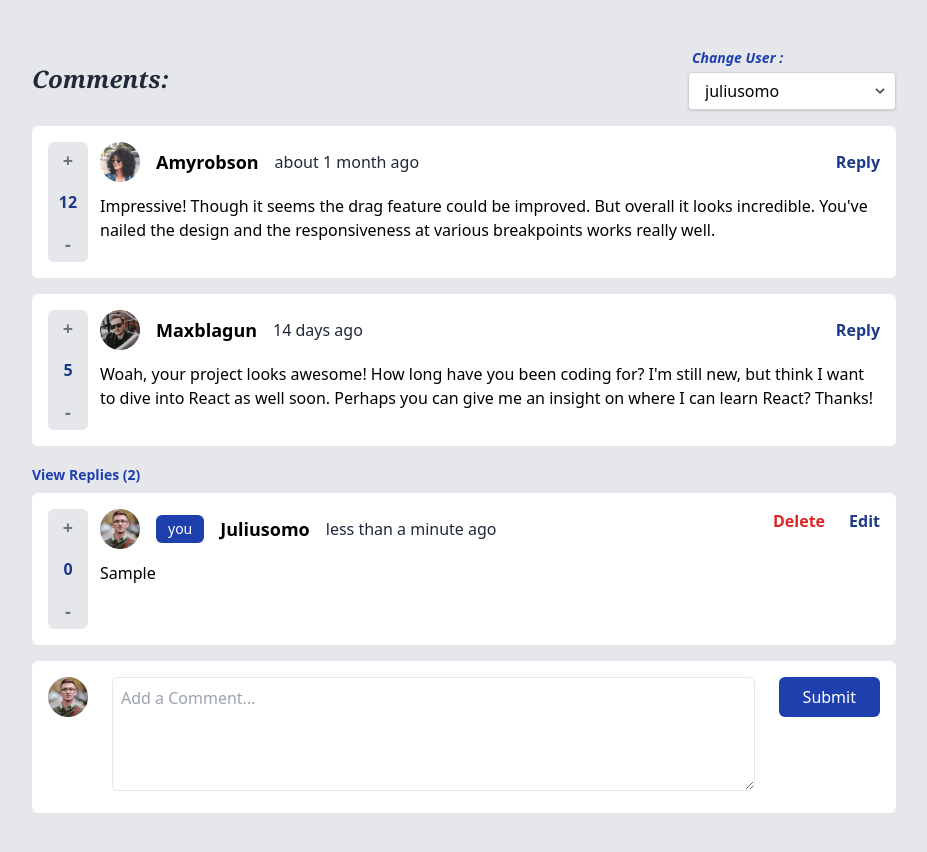
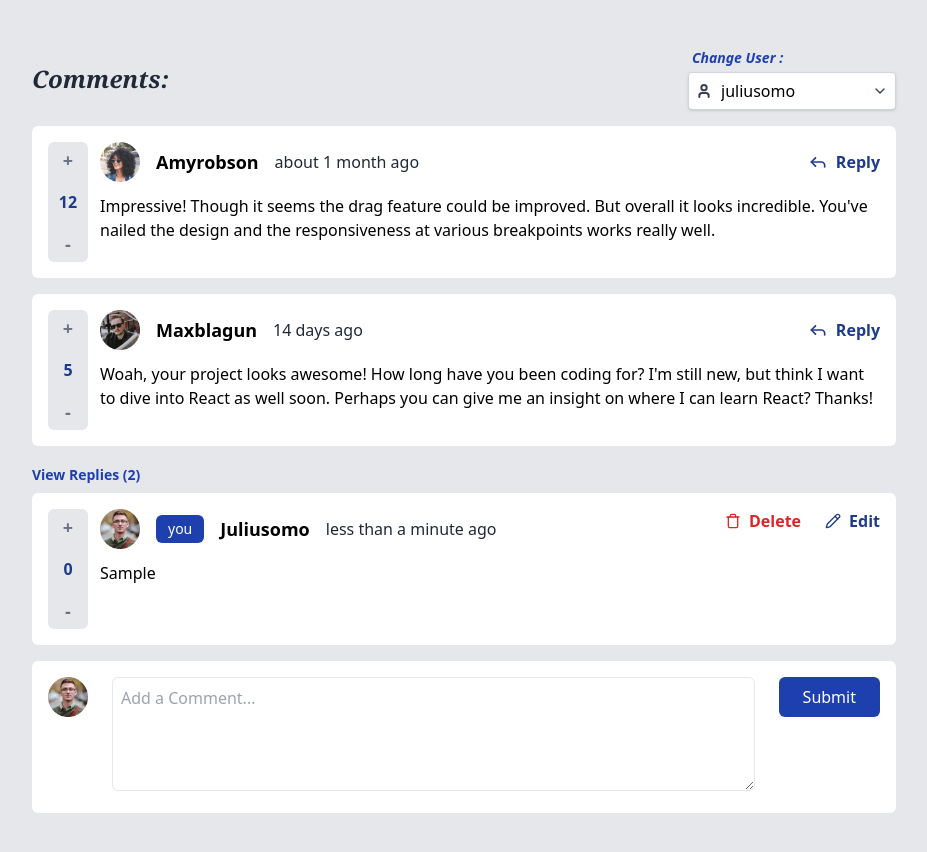
Before and after one commit to AhmedLebda/Frontend-Mentor-Comment-Section, a React (Vite) app: page / in a window 1280 px wide. Both pictures are taken after typing "Sample" into the empty fields and a click on the button "Submit". Shown: the top 852 px of the page, without its empty margins (176-1103 px from the left). Built offline with nearby package versions, Linux system fonts and the light colour scheme.

Commit message:
fix(replies): resolve "view more replies" visibility issue; feat(icons): add icons to enhance app UI

```diff
--- a/package.json
+++ b/package.json
@@ -11,6 +11,7 @@
   },
   "dependencies": {
     "date-fns": "^4.1.0",
+    "lucide-react": "^0.446.0",
     "react": "^18.3.1",
     "react-dom": "^18.3.1",
     "react-hook-form": "^7.53.0",
--- a/src/components/comment/CommentActions.tsx
+++ b/src/components/comment/CommentActions.tsx
@@ -1,3 +1,4 @@
+import { Pencil, Reply, Trash } from "lucide-react";
 import { useCommentsContext } from "../../contexts/CommentsProvider";
 import { useCurrentUser } from "../../contexts/CurrentUser"
 
@@ -9,13 +10,21 @@ const CommentActions = ({ username, id, handleReply, handleEdit }: CommentAction
 
 
     if (currentUser.username !== username)
-        return <button className="font-bold text-blue-900" onClick={() => handleReply(id)}>Reply</button>
+        return <button className="font-bold text-blue-900 flex items-center gap-2" onClick={() => handleReply(id)}>
+            <Reply size={20} />
+            <span>Reply</span>
+
+        </button>
 
 
     return (
         <div className="flex items-center md:items-start justify-end gap-6">
-            <button className="font-bold text-red-600" onClick={() => removeComment(id)}>Delete</button>
-            <button className="font-bold text-blue-900" onClick={() => handleEdit(id)}>Edit</button>
+            <button className="font-bold text-red-600 flex items-center gap-2" onClick={() => removeComment(id)}>
+                <Trash size={16} />
+                <span>Delete</span></button>
+            <button className="font-bold text-blue-900 flex items-center gap-2" onClick={() => handleEdit(id)}>
+                <Pencil size={16} />
+                <span>Edit</span></button>
         </div>)
 }
 
--- a/src/components/comment/comments_list/CommentsList.tsx
+++ b/src/components/comment/comments_list/CommentsList.tsx
@@ -59,7 +59,7 @@ const CommentsList = ({ comments }: { comments: CommentType[] }) => {
               )}
             </div>
           )}
-          {depth >= maxDepth && hasReplies && !isExpanded && (
+          {depth >= maxDepth && hasReplies && (
             <Link to={`/${comment.id}`} className="block mb-2 text-sm font-bold text-blue-800">
               View More Replies
             </Link>
--- a/src/components/general/DropDown.tsx
+++ b/src/components/general/DropDown.tsx
@@ -1,6 +1,7 @@
 import { useState } from "react"
 import { useCurrentUser } from "../../contexts/CurrentUser";
 import { User } from "../../types";
+import { ChevronDown, User as UserIcon, } from "lucide-react";
 
 type DropdownProps = {
     options: User[]
@@ -28,7 +29,7 @@ const DropDown = ({ options, placeholder = "Select an option" }: DropdownProps)
                     value={selectedValue}
                     id="selectUser"
                     onChange={handleChange}
-                    className="block appearance-none w-full bg-white border border-gray-300 hover:border-gray-500 px-4 py-2 pr-8 rounded shadow leading-tight focus:outline-none focus:shadow-outline"
+                    className="block appearance-none w-full bg-white border border-gray-300 hover:border-gray-500 px-4 py-2 pr-8 rounded shadow leading-tight focus:outline-none focus:shadow-outline pl-8"
                 >
                     <option value="" disabled hidden>
                         {placeholder}
@@ -40,10 +41,12 @@ const DropDown = ({ options, placeholder = "Select an option" }: DropdownProps)
                     ))}
                 </select>
                 <div className="pointer-events-none absolute inset-y-0 right-0 flex items-center px-2 text-gray-700">
-                    <svg className="fill-current h-4 w-4" xmlns="http://www.w3.org/2000/svg" viewBox="0 0 20 20">
-                        <path d="M9.293 12.95l.707.707L15.657 8l-1.414-1.414L10 10.828 5.757 6.586 4.343 8z" />
-                    </svg>
+                    <ChevronDown size={16} />
                 </div>
+                <div className="pointer-events-none absolute inset-y-0 left-0 flex items-center px-2 text-gray-700">
+                    <UserIcon size={16} strokeWidth={3} />
+                </div>
+
             </div>
         </div>
     )
--- a/src/contexts/CurrentUser.tsx
+++ b/src/contexts/CurrentUser.tsx
@@ -46,7 +46,6 @@ export const useCurrentUser = () => {
     const { currentUser, dispatch } = currentUserContext;
 
     const changeUser = (user: User): void => {
-        console.log(user)
         dispatch({ type: "user/changeUser", payload: { user } })
     }
 
--- a/src/pages/Replies.tsx
+++ b/src/pages/Replies.tsx
@@ -2,6 +2,7 @@ import { Link, useParams } from "react-router-dom"
 import { useCommentsContext } from "../contexts/CommentsProvider";
 import { Comment as CommentType } from "../types";
 import CommentsList from "../components/comment/comments_list/CommentsList";
+import { MoveLeft } from "lucide-react";
 
 const Replies = () => {
     const { id } = useParams<{ id: string }>();
@@ -32,7 +33,10 @@ const Replies = () => {
     return (
         <div className="container max-w-xl md:max-w-4xl mx-auto px-4 py-12">
 
-            <Link to="/" className="font-bold text-gray-600 mb-4 block"> &lt;== Home</Link>
+            <Link to="/" className="font-bold text-gray-600 mb-4 flex items-center gap-2 text-sm italic">
+                <MoveLeft size={20} />
+                <span>Back to home</span>
+            </Link>
             <h1 className="text-2xl font-bold text-gray-800 font-serif mb-4 italic">Replies:</h1>
             <CommentsList comments={[comment]} />
 
```
Also changed, not shown: 1 other file (tests, documents, lock files or other folders).
